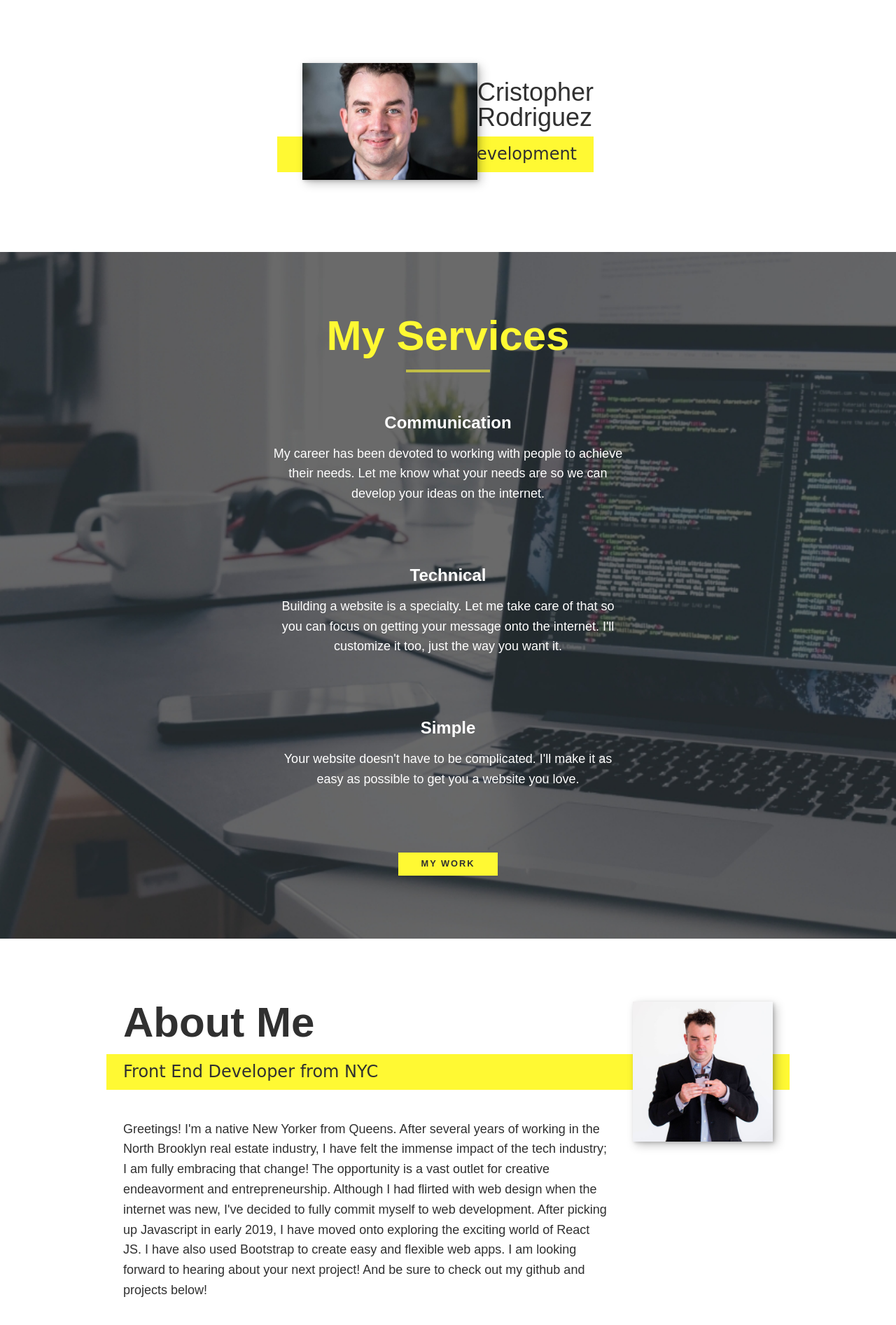
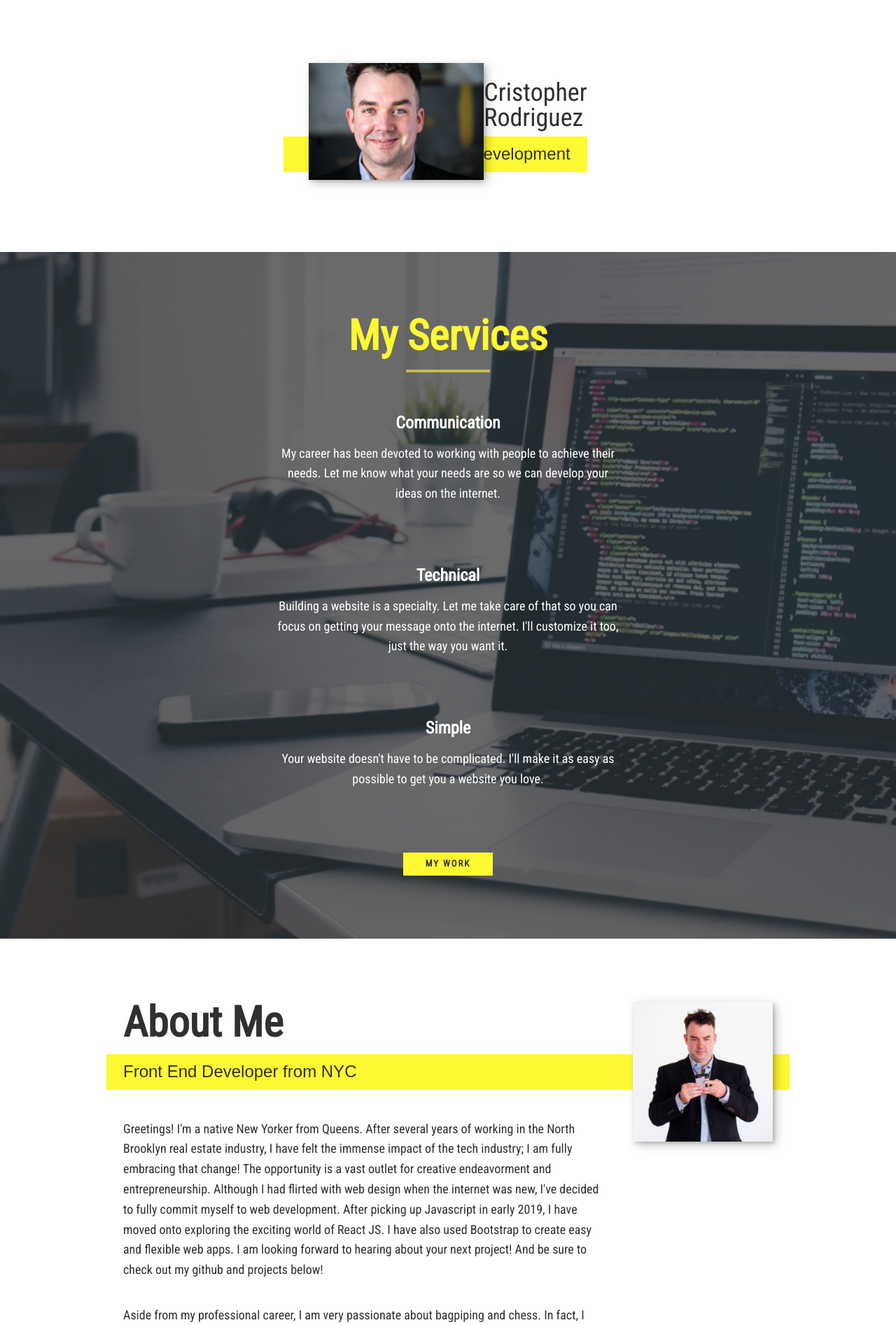
Before and after one commit to CristopherMRodriguez/CR, a PHP site: page / in a window 1280 px wide. Shown: the part 36-1929 px from the top of the page at 70% size. Run offline with PHP 8.4, Linux system fonts and the light colour scheme; some libraries are stand-ins or nearby versions.

Commit message:
updated font

```diff
--- a/cris portfolio/style.css
+++ b/cris portfolio/style.css
@@ -7,8 +7,8 @@
 /* Custom Properties, update these for your own design */
 
 :root {
-    --ff-primary: 'Spartan', sans-serif;
-    --ff-secondary: 'Oxanium', cursive;
+    --ff-primary: 'Roboto Condensed', sans-serif;
+    --ff-secondary: 'Oxanium', sans-serif;
 
     --fw-reg: 300;
     --fw-bold: 900;
```
